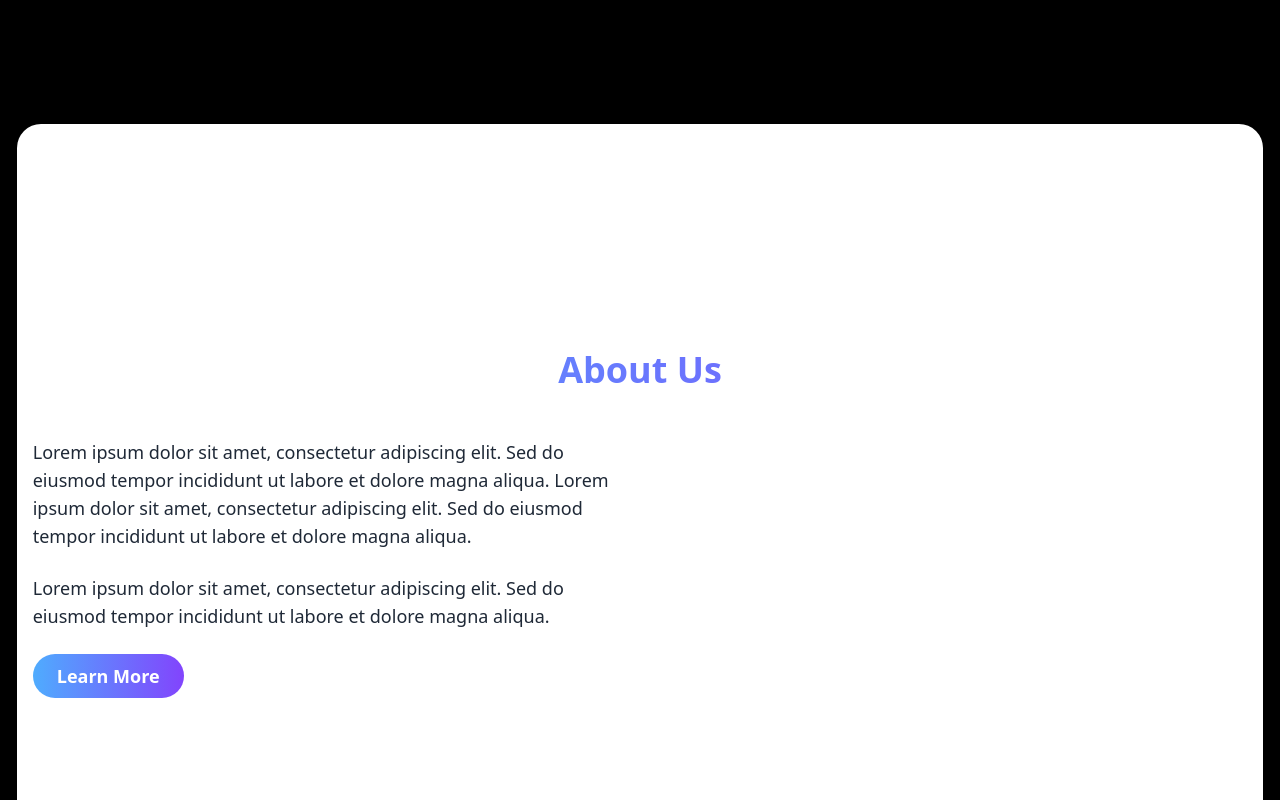
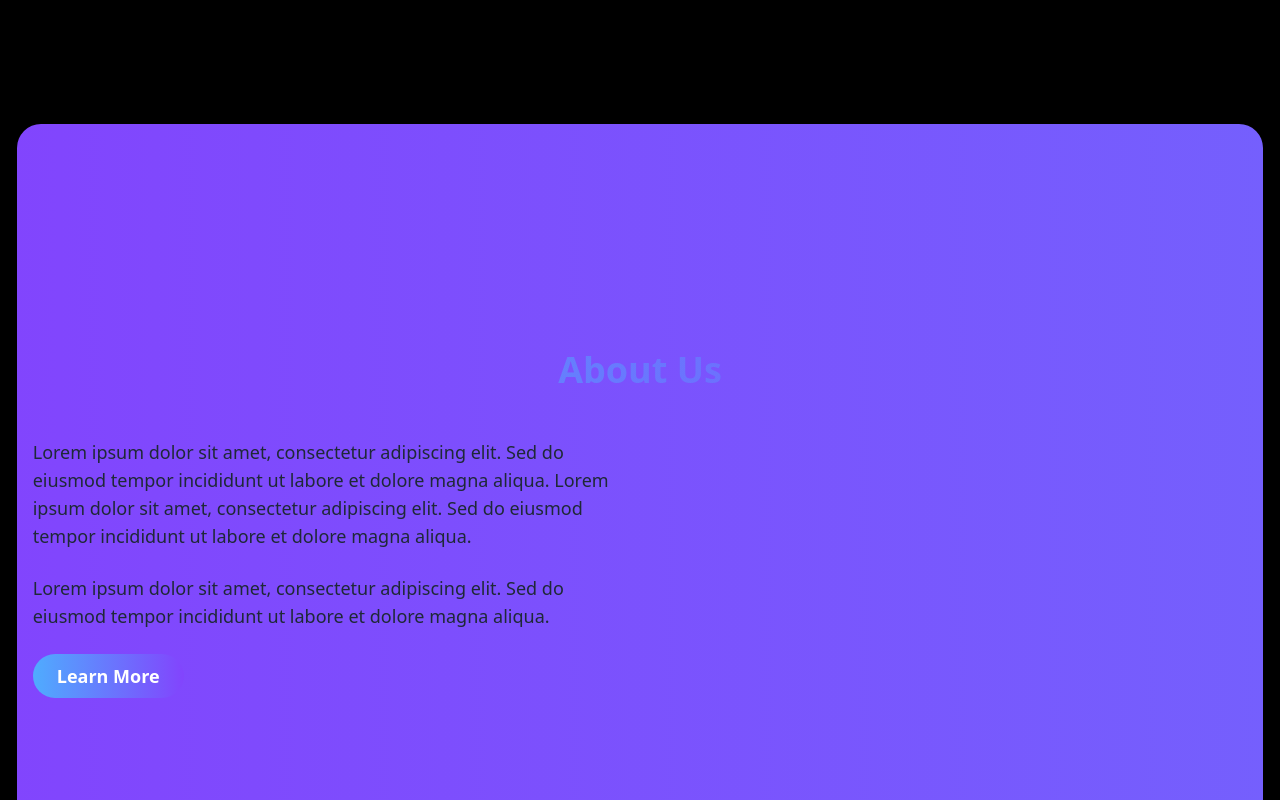
Before and after one commit to CarbonCybersec/carbon-web, a Next.js app: page /carbon-web/ in a window 1280 px wide. Shown: the part 1480-2280 px from the top of the page. Built offline with nearby package versions, Linux system fonts and the light colour scheme.

Commit message:
Update page.js

```diff
--- a/src/app/page.js
+++ b/src/app/page.js
@@ -79,7 +79,7 @@ export default function Home() {
 				<div className="flex justify-center items-center">
 					<section
 						id="about"
-						className="min-h-screen flex items-center justify-center w-[calc(98%)] bg-white py-20 rounded-3xl"
+						className="min-h-screen flex items-center justify-center w-[calc(98%)] animated-gradient py-20 rounded-3xl"
 					>
 						<div className="container mx-auto px-4">
 							<h2 className="text-4xl font-bold mb-12 gradient-text text-center">
```
